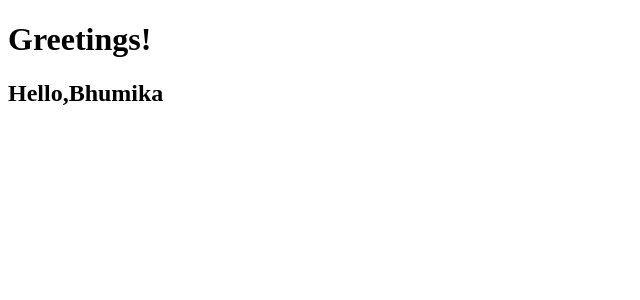
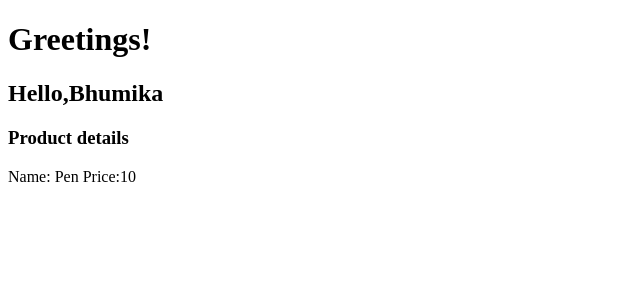
Before and after one commit to BhumikaSingh-27/neogCamp-23, a React (Vite) app in the folder React/: page / in a window 1280 px wide. Shown: the top 300 px of the page, without its empty margins (0-640 px from the left). Built offline with nearby package versions, Linux system fonts and the light colour scheme.

Commit message:
initial commit

```diff
--- a/React/src/App.jsx
+++ b/React/src/App.jsx
@@ -1,6 +1,7 @@
 import { useState } from 'react'
 import './App.css'
 import { Greeting } from "./Greeting"
+import { ProductCard } from "./components/ProductCard"
 
 function App() {
   // const [count, setCount] = useState(0)
@@ -10,6 +11,7 @@ function App() {
       <div>
       <h1>Greetings!</h1>
       <Greeting name="Bhumika" />
+      <ProductCard name={"Pen"} price={"10"}/>
       </div>
     </div>
   )
--- a/React/src/components/ProductCard.jsx
+++ b/React/src/components/ProductCard.jsx
@@ -1,8 +1,8 @@
 export const ProductCard = ({name, price})=>{
     return (
         <div>
-            <h1>Product details</h1>
-            <p>Price</p>
+            <h3>Product details</h3>
+            <p>Name: {name} Price:{price}</p>
         </div>
     )
 }
```
Also changed, not shown: 2 other files (tests, documents, lock files or other folders).
